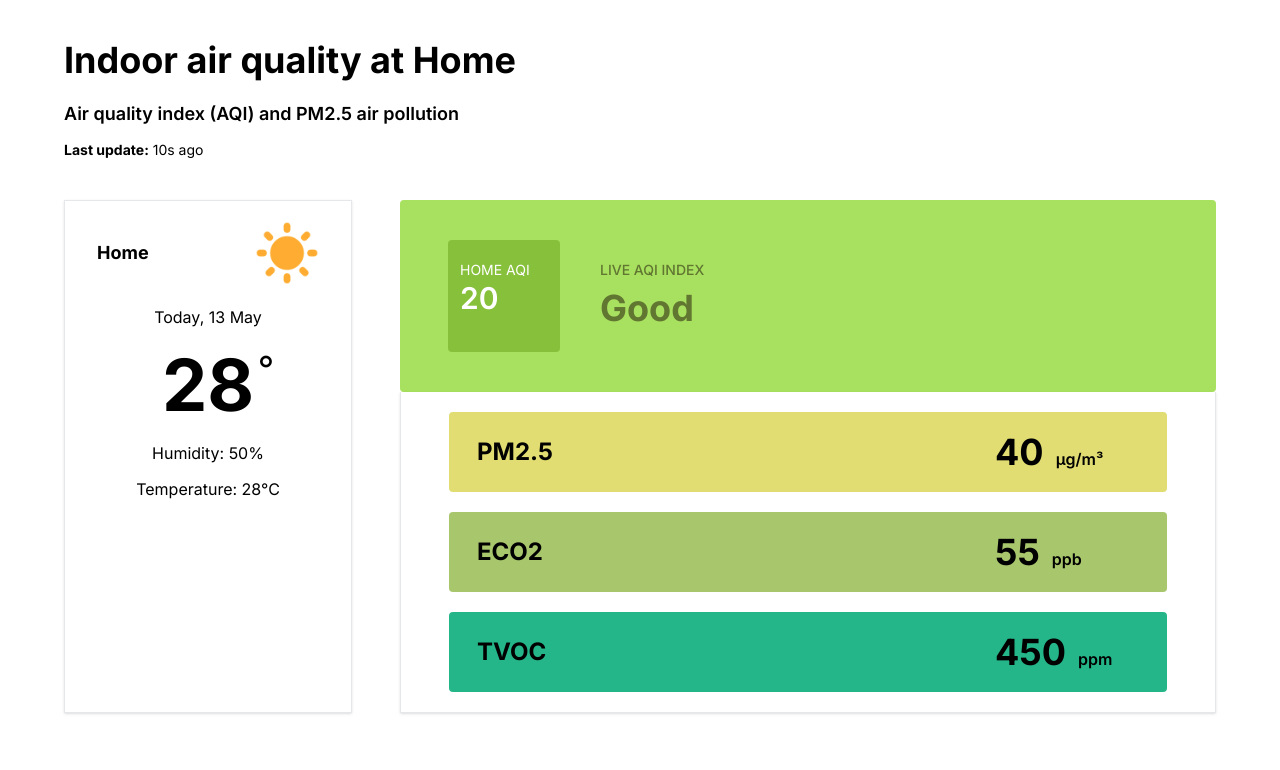
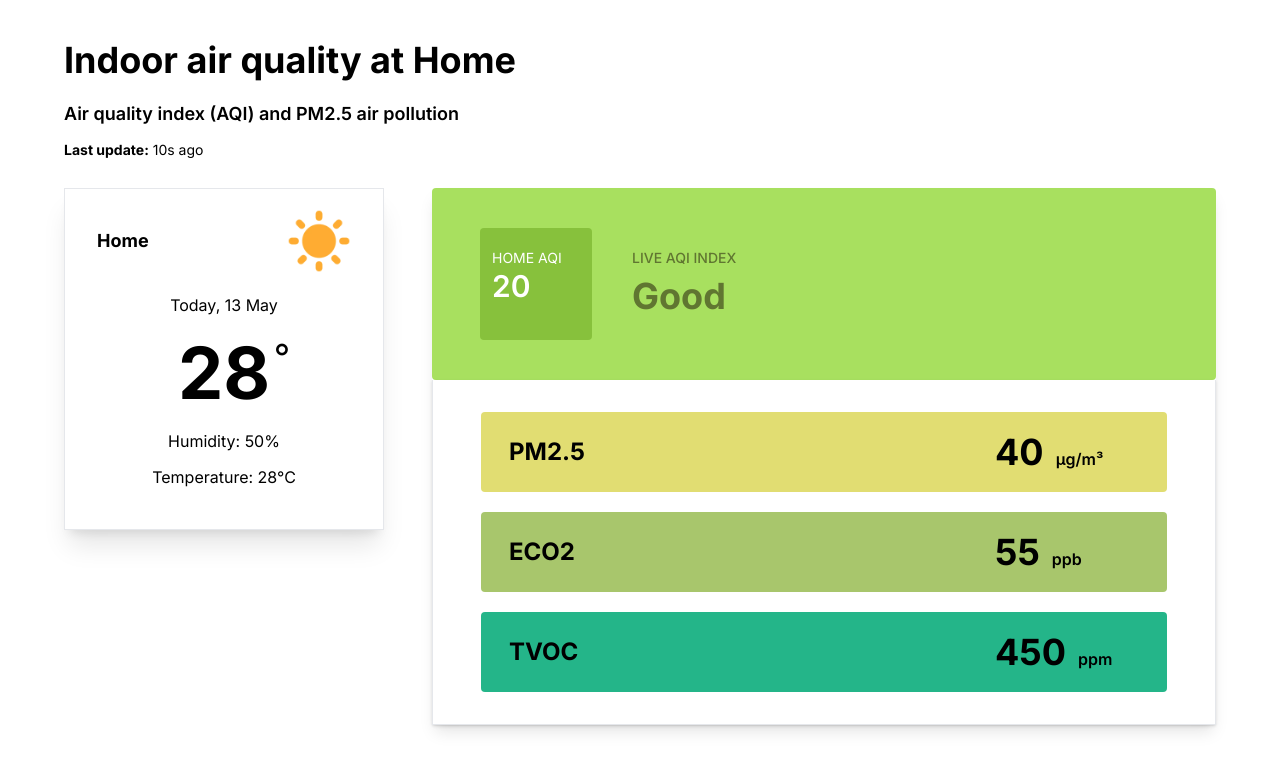
Before and after one commit to ausin107/indoor-air-quality, a Next.js app: page / in a window 1280 px wide. Shown: the top 770 px of the page. Built offline with nearby package versions, Linux system fonts and the light colour scheme.

Commit message:
update ui

```diff
--- a/app/page.tsx
+++ b/app/page.tsx
@@ -3,7 +3,7 @@ import Sun from '@/app/assets/sun.png'
 export default function Home() {
   return (
     <main className='px-16 pt-10'>
-      <div className='lg:mb-10 md:mb-5'>
+      <div className='lg:mb-7 md:mb-5'>
         <h1 className='lg:text-4xl md:text-lg text-base font-bold mb-5'>Indoor air quality at Home</h1>
         <p className='lg:text-lg md:text-base mb-3 font-semibold'>Air quality index (AQI) and PM2.5 air pollution</p>
         <p className='text-sm'>
@@ -11,7 +11,7 @@ export default function Home() {
         </p>
       </div>
       <div className='flex'>
-        <div className='flex flex-col items-center lg:w-72 lg:px-8 lg:py-5 border shadow mr-12'>
+        <div className='flex flex-col items-center lg:w-80 lg:px-8 lg:py-5 border shadow-xl mr-12 h-fit'>
           <div className='flex items-center justify-between w-full mb-5'>
             <h1 className='text-lg font-bold'>Home</h1>
             <Image src={Sun} alt='Image' className='w-16' />
@@ -24,7 +24,7 @@ export default function Home() {
           <p className='mb-3'>Humidity: 50%</p>
           <p className='mb-5'>Temperature: 28°C</p>
         </div>
-        <div className='flex flex-col flex-grow'>
+        <div className='flex flex-col flex-grow shadow-lg'>
           <div className='flex bg-[#A8E05F] px-12 py-10 rounded'>
             <div className='bg-[#87C13C] px-3 py-5 rounded w-28 h-28 mr-10'>
               <p className='text-white text-sm'>HOME AQI</p>
@@ -35,7 +35,7 @@ export default function Home() {
               <p className='text-[#607631] text-4xl font-bold'>Good</p>
             </div>
           </div>
-          <div className='px-12 py-5 border-x border-b shadow'>
+          <div className='px-12 py-8 border-x border-b shadow'>
             <div className='flex bg-[#E1DD72] py-5 px-7 rounded w-full justify-between items-center mb-5'>
               <p className='font-bold text-2xl'>PM2.5</p>
               <div className='w-36'>
```
